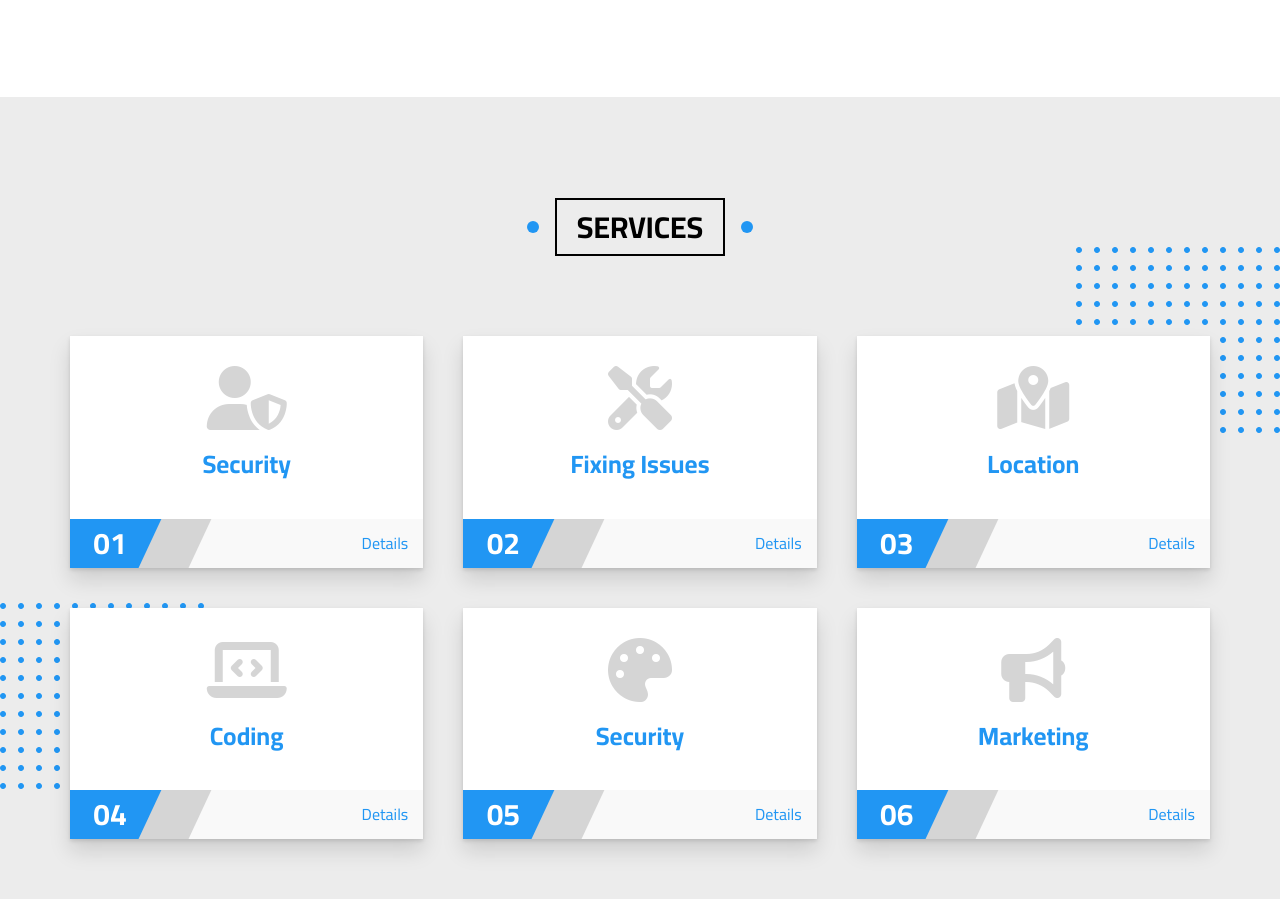
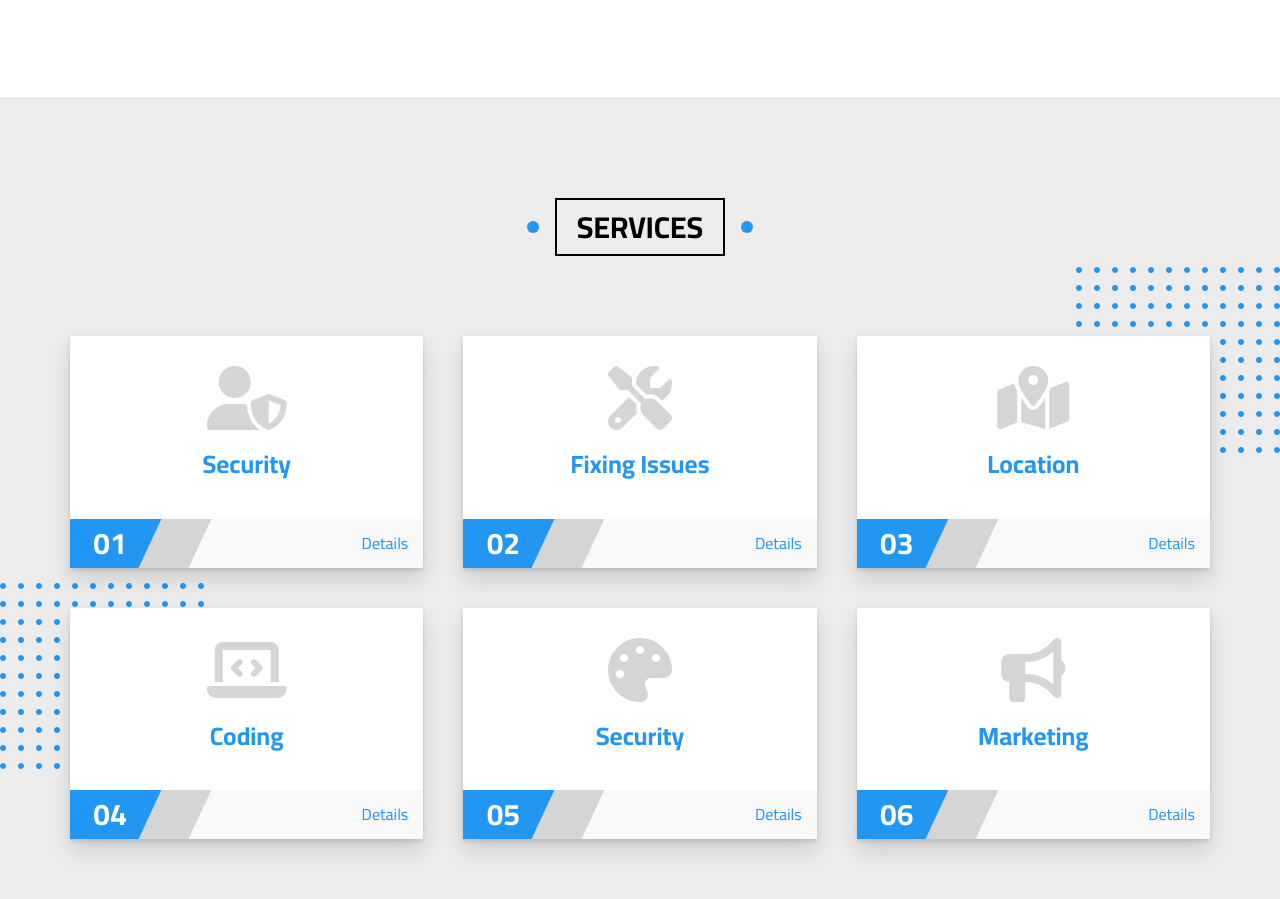
Before and after one commit to Abdlah-Hlmy/Html_And_CSS_Tamplate_Three, a plain HTML site: page index.html in a window 1280 px wide. Shown: the part 6585-7484 px from the top of the page. Drawn offline with Linux system fonts and the light colour scheme.

Commit message:
Update elzero.css

```diff
--- a/CSS/elzero.css
+++ b/CSS/elzero.css
@@ -137,12 +137,12 @@ ul {
 }
 
 .dots-up {
-    top: 150px;
+    top: 170px;
     right: 0;
 }
 
 .dots-down {
-    bottom: 150px;
+    bottom: 170px;
     left: 0;
 }
 /* End Global Rules */
```
